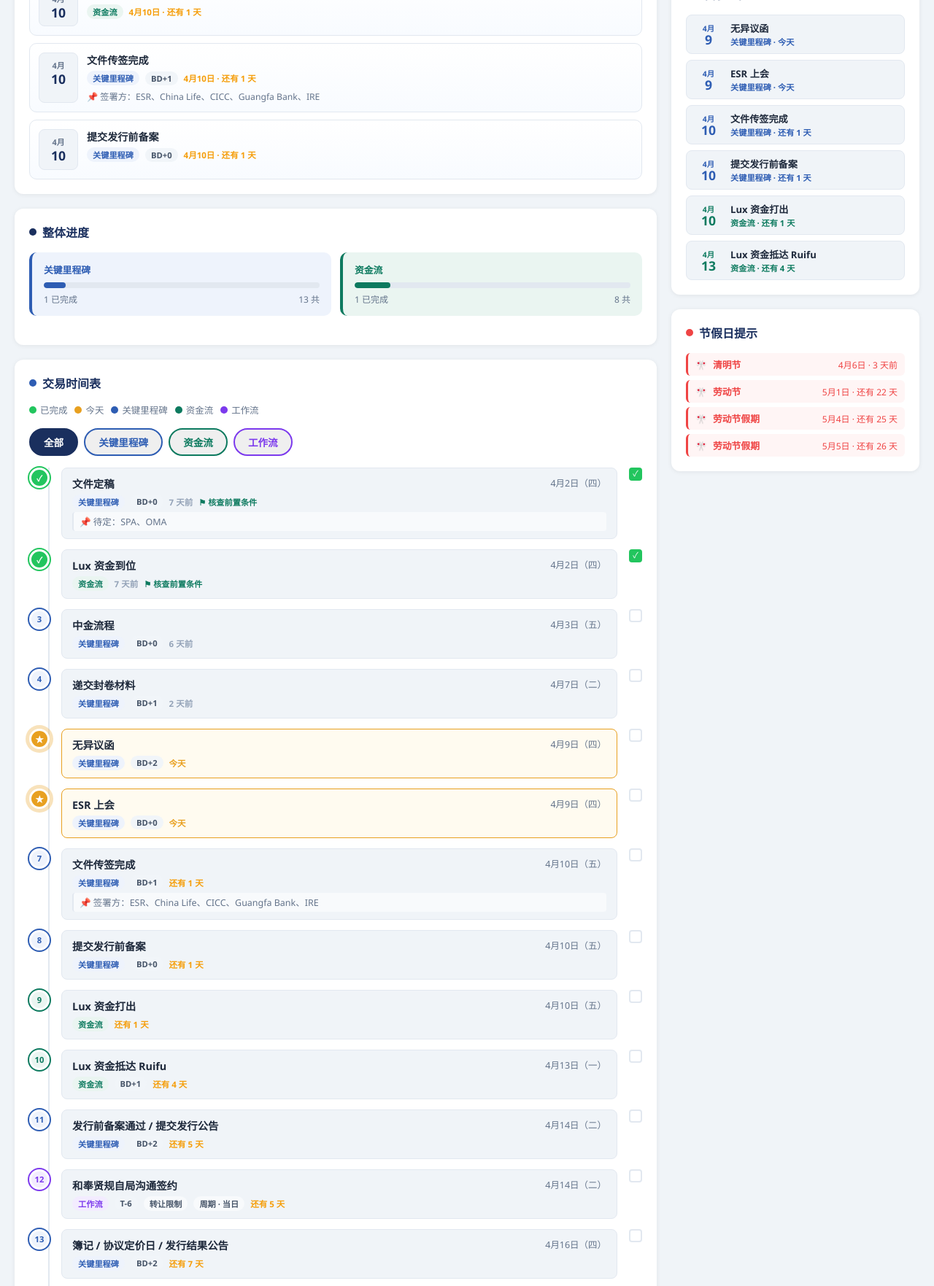
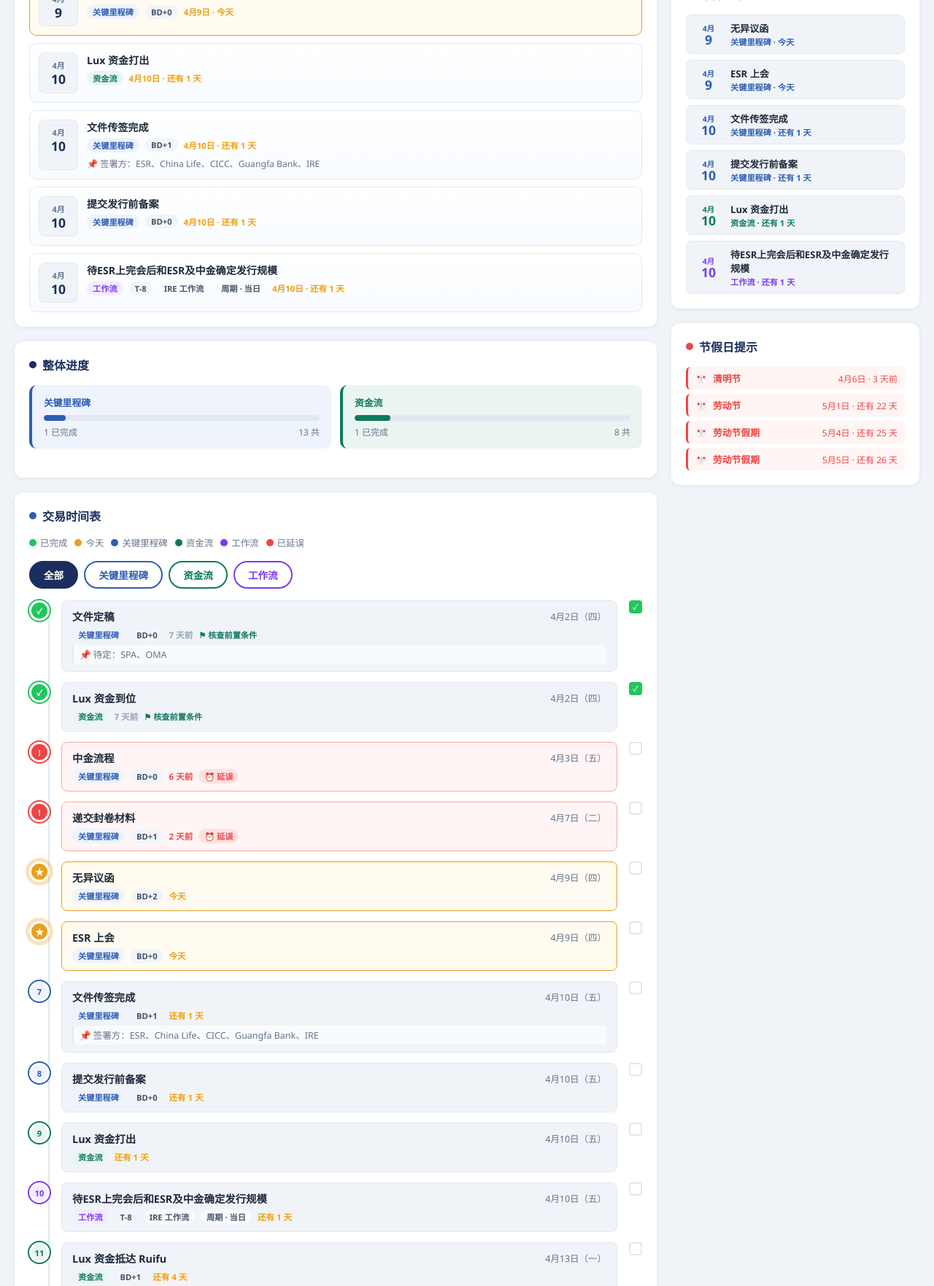
Before and after one commit to PatrickKwok63/Navigator-, a plain HTML site: page index.html in a window 1280 px wide. Shown: the part 522-2285 px from the top of the page at 73% size. Drawn offline with Linux system fonts and the light colour scheme.

Commit message:
Update index.html

```diff
--- a/index.html
+++ b/index.html
@@ -79,8 +79,8 @@
   .week-empty { padding: 16px 12px; border: 1px dashed var(--border); border-radius: 10px; color: var(--text-light); text-align: center; font-size: 0.84rem; background: #fafcff; }
 
   /* Timeline Tabs */
-  .tab-bar { display: flex; gap: 8px; margin-bottom: 16px; }
-  .tab { padding: 7px 18px; border-radius: 20px; border: 2px solid transparent; font-size: 0.85rem; font-weight: 600; cursor: pointer; transition: all 0.2s; }
+  .tab-bar { display: flex; gap: 8px; margin-bottom: 16px; flex-wrap: wrap; }
+  .tab { padding: 7px 18px; border-radius: 20px; border: 2px solid transparent; font-size: 0.85rem; font-weight: 600; cursor: pointer; transition: all 0.2s; background: white; }
   .tab.milestone { color: var(--milestone-color); border-color: var(--milestone-color); }
   .tab.milestone.active { background: var(--milestone-color); color: white; }
   .tab.fundflow { color: var(--fundflow-color); border-color: var(--fundflow-color); }
@@ -99,6 +99,7 @@
   .timeline-item:hover .step-icon { transform: scale(1.15); }
   .step-icon.done { background: var(--done); color: white; box-shadow: 0 0 0 2px var(--done); }
   .step-icon.today { background: var(--accent); color: white; box-shadow: 0 0 0 2px var(--accent); animation: pulse 2s infinite; }
+  .step-icon.delayed { background: var(--holiday); color: white; box-shadow: 0 0 0 2px var(--holiday); }
   .step-icon.upcoming-milestone { background: var(--milestone-light); color: var(--milestone-color); box-shadow: 0 0 0 2px var(--milestone-color); }
   .step-icon.upcoming-fundflow { background: var(--fundflow-light); color: var(--fundflow-color); box-shadow: 0 0 0 2px var(--fundflow-color); }
   .step-icon.upcoming-workflow { background: var(--workflow-light); color: var(--workflow-color); box-shadow: 0 0 0 2px var(--workflow-color); }
@@ -107,6 +108,7 @@
   .step-content { flex: 1; background: var(--bg); border-radius: 8px; padding: 10px 14px; border: 1px solid var(--border); transition: all 0.2s; }
   .timeline-item:hover .step-content { box-shadow: 0 2px 8px rgba(0,0,0,0.08); border-color: #c7d4e8; }
   .timeline-item.today-item .step-content { border-color: var(--accent); background: #fffbf0; }
+  .timeline-item.delayed-item .step-content { border-color: #fca5a5; background: #fff5f5; }
   .step-header { display: flex; align-items: center; justify-content: space-between; gap: 8px; }
   .step-name { font-size: 0.9rem; font-weight: 600; color: var(--text); }
   .step-date { font-size: 0.78rem; color: var(--text-light); white-space: nowrap; }
@@ -119,6 +121,7 @@
   .step-tag.group { background: #f8fafc; color: #475569; }
   .step-note { font-size: 0.78rem; color: var(--text-light); margin-top: 4px; background: #f8fafc; padding: 4px 8px; border-radius: 4px; border-left: 2px solid var(--border); }
   .check-badge { display: inline-flex; align-items: center; gap: 3px; font-size: 0.7rem; color: var(--fundflow-color); font-weight: 600; }
+  .delayed-badge { display: inline-flex; align-items: center; gap: 4px; font-size: 0.7rem; color: var(--holiday); font-weight: 700; background: #fee2e2; padding: 2px 8px; border-radius: 10px; }
 
   /* Status checkbox */
   .step-checkbox { appearance: none; width: 18px; height: 18px; border-radius: 4px; border: 2px solid var(--border); cursor: pointer; flex-shrink: 0; display: flex; align-items: center; justify-content: center; background: white; transition: all 0.2s; }
@@ -142,6 +145,7 @@
   .cal-dot.milestone { background: var(--milestone-color); }
   .cal-dot.fundflow { background: var(--fundflow-color); }
   .cal-dot.workflow { background: var(--workflow-color); }
+  .cal-dot.delayed { background: var(--holiday); }
   .cal-dots { display: flex; gap: 2px; justify-content: center; margin-top: 2px; }
 
   /* Tooltip */
@@ -230,6 +234,7 @@
         <div class="legend-item"><div class="legend-dot" style="background:var(--milestone-color)"></div><span id="lg-km">关键里程碑</span></div>
         <div class="legend-item"><div class="legend-dot" style="background:var(--fundflow-color)"></div><span id="lg-ff">资金流</span></div>
         <div class="legend-item"><div class="legend-dot" style="background:var(--workflow-color)"></div><span id="lg-wf">工作流</span></div>
+        <div class="legend-item"><div class="legend-dot" style="background:var(--holiday)"></div><span id="lg-delayed">已延误</span></div>
       </div>
 
       <div class="tab-bar">
@@ -317,6 +322,8 @@ const WORKFLOWS = [
   { id: 'w3', name_zh: '提前和广发沟通解除抵押', name_en: 'Coordinate mortgage release with Guangfa in advance', date: '2026-04-23', offset: 'T+1', duration_zh: null, duration_en: null, category_zh: '两证合一', category_en: 'Two Certificates in One', note_zh: null, note_en: null, check: false },
   { id: 'w4', name_zh: '签署土地出让合同', name_en: 'Sign land grant contract', date: '2026-04-30', offset: 'T+6', duration_zh: null, duration_en: null, category_zh: '转让限制', category_en: 'Transfer Restriction', note_zh: '太仓和昆山完成转让', note_en: 'After Taicang and Kunshan transfers are completed', check: false },
   { id: 'w5', name_zh: '进行奉贤项目公司股权转让', name_en: 'Complete Fengxian project company equity transfer', date: '2026-04-30', offset: 'T+6', duration_zh: null, duration_en: null, category_zh: '转让限制', category_en: 'Transfer Restriction', note_zh: '签署土地出让合同', note_en: 'After signing the land grant contract', check: false },
+  { id: 'w5a', name_zh: '待ESR上完会后和ESR及中金确定发行规模', name_en: 'Confirm issuance size with ESR and CICC after ESR FIC', date: '2026-04-10', offset: 'T-8', duration_zh: '当日', duration_en: 'Same day', category_zh: 'IRE 工作流', category_en: 'IRE Workflow', note_zh: null, note_en: null, check: false },
+  { id: 'w5b', name_zh: '提前 Accrue Rental Guarantee', name_en: 'Advance Accrue Rental Guarantee', date: '2026-04-21', offset: 'T-1', duration_zh: '当日', duration_en: 'Same day', category_zh: 'IRE 工作流', category_en: 'IRE Workflow', note_zh: 'Ongoing，需要在ABS成立前完成', note_en: 'Ongoing, needs to be completed before ABS set-up', check: false },
   { id: 'w6', name_zh: '和深圳金融局开始沟通减资事宜', name_en: 'Start discussions with Shenzhen Financial Bureau on capital reduction', date: '2026-05-25', offset: 'T+20', duration_zh: null, duration_en: null, category_zh: 'IRE 资金安排', category_en: 'IRE Funding', note_zh: null, note_en: null, check: false },
   { id: 'w7', name_zh: '请广发发起解除抵押流程', name_en: 'Ask Guangfa to initiate the mortgage release process', date: '2026-05-25', offset: 'T+20', duration_zh: null, duration_en: null, category_zh: '两证合一', category_en: 'Two Certificates in One', note_zh: '收到全部 equity 款项', note_en: 'After receiving all equity proceeds', check: false },
   { id: 'w8', name_zh: '完成市不动产中心数据入库', name_en: 'Complete municipal real estate center data filing', date: '2026-05-25', offset: 'T+20', duration_zh: null, duration_en: null, category_zh: '两证合一', category_en: 'Two Certificates in One', note_zh: null, note_en: null, check: false },
@@ -326,7 +333,7 @@ const WORKFLOWS = [
 
 // ─── STATE ─────────────────────────────────────────────────────────────
 let lang = 'zh';
-let currentFilter = 'all';
+let currentFilters = new Set(['milestone','fundflow','workflow']);
 let calYear = 2026, calMonth = 3; // 0-indexed: 3 = April
 const checked = Object.fromEntries(getAllItems().map(item => [item.id, !!item.check]));
 const today = new Date();
@@ -366,6 +373,7 @@ const T = {
     lgKm:'关键里程碑',
     lgFf:'资金流',
     lgWf:'工作流',
+    lgDelayed:'已延误',
     tabAll:'全部',
     tabKm:'关键里程碑',
     tabFf:'资金流',
@@ -374,6 +382,7 @@ const T = {
     duration:'周期',
     today:'今天',
     daysLeft: d => d===0?'今天': d>0?`还有 ${d} 天`:`${-d} 天前`,
+    delayed:'延误',
     check:'核查前置条件',
     months:['一月','二月','三月','四月','五月','六月','七月','八月','九月','十月','十一月','十二月'],
     weekdays:['日','一','二','三','四','五','六'],
@@ -398,6 +407,7 @@ const T = {
     lgKm:'Key Milestones',
     lgFf:'Fund Flow',
     lgWf:'Workflow',
+    lgDelayed:'Delayed',
     tabAll:'All',
     tabKm:'Key Milestones',
     tabFf:'Fund Flow',
@@ -406,6 +416,7 @@ const T = {
     duration:'Duration',
     today:'Today',
     daysLeft: d => d===0?'Today': d>0?`In ${d} day${d>1?'s':''}`:`${-d} day${-d>1?'s':''} ago`,
+    delayed:'Delayed',
     check:'Pre-requisite check',
     months:['January','February','March','April','May','June','July','August','September','October','November','December'],
     weekdays:['Sun','Mon','Tue','Wed','Thu','Fri','Sat'],
@@ -443,6 +454,7 @@ function applyLang() {
   document.getElementById('lg-km').textContent = t.lgKm;
   document.getElementById('lg-ff').textContent = t.lgFf;
   document.getElementById('lg-wf').textContent = t.lgWf;
+  document.getElementById('lg-delayed').textContent = t.lgDelayed;
   document.getElementById('tab-all').textContent = t.tabAll;
   document.getElementById('tab-milestone').textContent = t.tabKm;
   document.getElementById('tab-fundflow').textContent = t.tabFf;
@@ -472,6 +484,10 @@ function getStreamColor(item) {
   if (item.stream === 'milestone') return 'var(--milestone-color)';
   if (item.stream === 'fundflow') return 'var(--fundflow-color)';
   return 'var(--workflow-color)';
+}
+
+function isDelayed(item) {
+  return !checked[item.id] && item.date < todayStr;
 }
 
 function getWeekBounds(baseDate) {
@@ -518,9 +534,13 @@ function renderThisWeek() {
   const items = getAllItems()
     .filter(item => {
       const d = parseDate(item.date);
-      return d >= start && d <= end;
+      return (d >= start && d <= end) || isDelayed(item);
     })
-    .sort((a,b) => a.date.localeCompare(b.date) || a.stream.localeCompare(b.stream));
+    .sort((a,b) => {
+      const delayedDiff = Number(isDelayed(b)) - Number(isDelayed(a));
+      if (delayedDiff !== 0) return delayedDiff;
+      return a.date.localeCompare(b.date) || a.stream.localeCompare(b.stream);
+    });
 
   document.getElementById('week-range').textContent = formatWeekRange(start, end);
   document.getElementById('week-count').textContent = t.weekCount(items.length);
@@ -540,8 +560,9 @@ function renderThisWeek() {
     const note = lang==='zh' ? item.note_zh : item.note_en;
     const isDone = !!checked[item.id];
     const isToday = item.date === todayStr;
+    const delayed = isDelayed(item);
     const div = document.createElement('div');
-    div.className = 'week-item' + (isToday ? ' today' : '') + (isDone ? ' done' : '');
+    div.className = 'week-item' + (isToday ? ' today' : '') + (isDone ? ' done' : '') + (delayed ? ' delayed-item' : '');
     div.innerHTML = `
       <div class="week-date-box">
         <div class="week-date-month">${lang==='zh' ? `${dateObj.getMonth()+1}月` : T.en.months[dateObj.getMonth()].slice(0,3)}</div>
@@ -555,7 +576,8 @@ function renderThisWeek() {
           ${item.offset ? `<span class="step-tag bd">${item.offset}</span>` : ''}
           ${item.category_zh || item.category_en ? `<span class="step-tag group">${lang==='zh' ? item.category_zh : item.category_en}</span>` : ''}
           ${item.duration_zh || item.duration_en ? `<span class="step-tag group">${t.duration} · ${lang==='zh' ? item.duration_zh : item.duration_en}</span>` : ''}
-          <span style="font-size:0.72rem;color:${diff>0?'var(--pending)':diff===0?'var(--accent)':'var(--upcoming)'};font-weight:600;">${formatShortDate(dateObj)} · ${t.daysLeft(diff)}</span>
+          <span style="font-size:0.72rem;color:${delayed?'var(--holiday)':diff>0?'var(--pending)':diff===0?'var(--accent)':'var(--upcoming)'};font-weight:600;">${formatShortDate(dateObj)} · ${t.daysLeft(diff)}</span>
+          ${delayed ? `<span class="delayed-badge">⏰ ${t.delayed}</span>` : ''}
           ${item.check ? `<span class="check-badge">⚑ ${t.check}</span>` : ''}
         </div>
         ${note ? `<div class="week-task-note">📌 ${note}</div>` : ''}
@@ -567,9 +589,17 @@ function renderThisWeek() {
 
 // ─── TIMELINE ─────────────────────────────────────────────────────────
 function filterTimeline(f) {
-  currentFilter = f;
-  ['all','milestone','fundflow','workflow'].forEach(x => {
-    document.getElementById('tab-'+x).classList.toggle('active', x===f);
+  if (f === 'all') {
+    const allSelected = currentFilters.size === 3;
+    currentFilters = allSelected ? new Set() : new Set(['milestone','fundflow','workflow']);
+  } else {
+    if (currentFilters.has(f)) currentFilters.delete(f);
+    else currentFilters.add(f);
+  }
+
+  document.getElementById('tab-all').classList.toggle('active', currentFilters.size === 3);
+  ['milestone','fundflow','workflow'].forEach(x => {
+    document.getElementById('tab-'+x).classList.toggle('active', currentFilters.has(x));
   });
   renderTimeline();
 }
@@ -577,13 +607,13 @@ function filterTimeline(f) {
 function renderTimeline() {
   const t = T[lang];
   let items = [];
-  if (currentFilter === 'all' || currentFilter === 'milestone') {
+  if (currentFilters.has('milestone')) {
     MILESTONES.forEach(m => items.push({...m, stream:'milestone'}));
   }
-  if (currentFilter === 'all' || currentFilter === 'fundflow') {
+  if (currentFilters.has('fundflow')) {
     FUNDFLOWS.forEach(f => items.push({...f, stream:'fundflow'}));
   }
-  if (currentFilter === 'all' || currentFilter === 'workflow') {
+  if (currentFilters.has('workflow')) {
     WORKFLOWS.forEach(w => items.push({...w, stream:'workflow'}));
   }
   items.sort((a,b)=>a.date.localeCompare(b.date));
@@ -595,12 +625,14 @@ function renderTimeline() {
     const diff = daysDiff(item.date);
     const isToday = item.date === todayStr;
     const isDone = !!checked[item.id];
+    const delayed = isDelayed(item);
 
     let iconClass = item.stream==='milestone' ? 'upcoming-milestone' : item.stream==='fundflow' ? 'upcoming-fundflow' : 'upcoming-workflow';
     if (isDone) iconClass = 'done';
+    else if (delayed) iconClass = 'delayed';
     else if (isToday) iconClass = 'today';
 
-    const iconContent = isDone ? '✓' : (isToday ? '★' : (idx+1));
+    const iconContent = isDone ? '✓' : (delayed ? '!' : (isToday ? '★' : (idx+1)));
 
     const name = lang==='zh' ? item.name_zh : item.name_en;
     const note = lang==='zh' ? item.note_zh : item.note_en;
@@ -613,7 +645,7 @@ function renderTimeline() {
     const daysLabel = t.daysLeft(diff);
 
     const div = document.createElement('div');
-    div.className = 'timeline-item' + (isToday?' today-item':'');
+    div.className = 'timeline-item' + (isToday?' today-item':'') + (delayed ? ' delayed-item' : '');
     div.innerHTML = `
       <div class="step-icon ${iconClass}">${iconContent}</div>
       <div class="step-content">
@@ -627,7 +659,8 @@ function renderTimeline() {
           ${item.offset?`<span class="step-tag bd">${item.offset}</span>`:''}
           ${item.category_zh || item.category_en?`<span class="step-tag group">${lang==='zh' ? item.category_zh : item.category_en}</span>`:''}
           ${item.duration_zh || item.duration_en?`<span class="step-tag group">${t.duration} · ${lang==='zh' ? item.duration_zh : item.duration_en}</span>`:''}
-          <span style="font-size:0.72rem;color:${diff>0?'var(--pending)':diff===0?'var(--accent)':'var(--upcoming)'};font-weight:600;">${daysLabel}</span>
+          <span style="font-size:0.72rem;color:${delayed?'var(--holiday)':diff>0?'var(--pending)':diff===0?'var(--accent)':'var(--upcoming)'};font-weight:600;">${daysLabel}</span>
+          ${delayed?`<span class="delayed-badge">⏰ ${t.delayed}</span>`:''}
           ${item.check?`<span class="check-badge">⚑ ${t.check}</span>`:''}
         </div>
         ${note?`<div class="step-note">📌 ${note}</div>`:''}
@@ -727,6 +760,11 @@ function renderCalendar() {
         dot.className = 'cal-dot '+s;
         dots.appendChild(dot);
       });
+      if (events.some(e => isDelayed(e))) {
+        const delayedDot = document.createElement('div');
+        delayedDot.className = 'cal-dot delayed';
+        dots.appendChild(delayedDot);
+      }
       cell.appendChild(dots);
 
       // Tooltip
@@ -736,8 +774,8 @@ function renderCalendar() {
       if (holMap[dateStr]) tipHtml += `🎌 ${holMap[dateStr]}<br>`;
       events.forEach(e => {
         const name = lang==='zh' ? e.name_zh : e.name_en;
-        const icon = e.stream==='milestone' ? '🔷' : e.stream==='fundflow' ? '💰' : '🧭';
-        tipHtml += `${icon} ${name}<br>`;
+        const icon = isDelayed(e) ? '⏰' : (e.stream==='milestone' ? '🔷' : e.stream==='fundflow' ? '💰' : '🧭');
+        tipHtml += `${icon} ${name}${isDelayed(e) ? ` (${t.delayed})` : ''}<br>`;
       });
       tip.innerHTML = tipHtml;
       cell.appendChild(tip);
```
